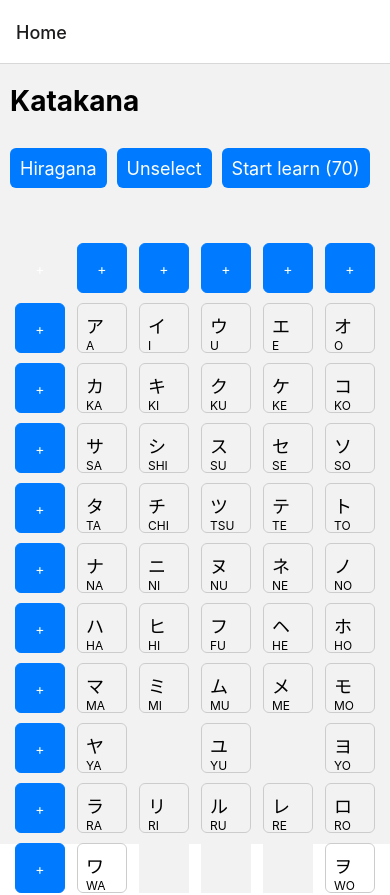
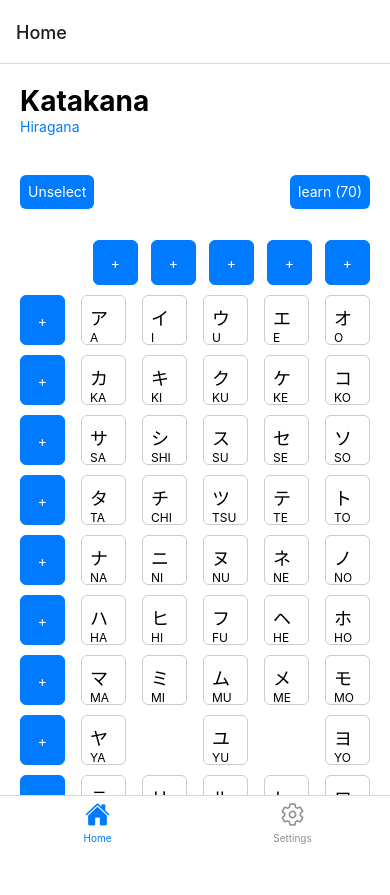
Before and after one commit to nikkhvat/kana-master, a React Native app: screen / in a window 390 px wide. Shown: the top 895 px of the page. After the commit the page ends 844 px from the top, so only its background shows below. Built offline with nearby package versions, Linux system fonts and the light colour scheme.

Commit message:
add Settiongs

```diff
--- a/App.tsx
+++ b/App.tsx
@@ -1,23 +1,53 @@
-import React from 'react';
+import React from "react";
+import { NavigationContainer } from "@react-navigation/native";
+import { createNativeStackNavigator } from "@react-navigation/native-stack";
+import { createBottomTabNavigator } from "@react-navigation/bottom-tabs";
+import Ionicons from "react-native-vector-icons/Ionicons";
 
-import { NavigationContainer } from '@react-navigation/native';
-import { createNativeStackNavigator } from '@react-navigation/native-stack';
+import HomeScreen from "./pages/Home/Index";
+import LearnScreen from "./pages/Learn/index";
+import SettingsScreen from "./pages/Settings/Index";
+import { RootStackParamList } from "./types";
 
-import HomeScreen from './pages/Home/Index';
-import LearnScreen from './pages/Learn/index';
-import { RootStackParamList } from './types';
+const Stack = createNativeStackNavigator<RootStackParamList>();
+const Tab = createBottomTabNavigator();
+
+function BottomTabNavigator() {
+  return (
+    <Tab.Navigator
+      screenOptions={({ route }) => ({
+        tabBarIcon: ({ focused, color, size }) => {
+          let iconName = "default-icon-name"; // Укажите имя иконки по умолчанию
+
+          if (route.name === "Home") {
+            iconName = focused ? "home" : "home-outline";
+          } else if (route.name === "Settings") {
+            iconName = focused ? "settings" : "settings-outline";
+          }
+
+          return <Ionicons name={iconName} size={size} color={color} />;
+        }
+      })}
+    >
+      <Tab.Screen name="Home" component={HomeScreen} />
+      <Tab.Screen name="Settings" component={SettingsScreen} />
+    </Tab.Navigator>
+  );
+}
 
 const App = () => {
-  const Stack = createNativeStackNavigator<RootStackParamList>();
-
   return (
     <NavigationContainer>
       <Stack.Navigator>
-        <Stack.Screen name="Home" component={HomeScreen} />
+        <Stack.Screen
+          name="Home"
+          component={BottomTabNavigator}
+          options={{ headerShown: false }}
+        />
         <Stack.Screen name="Learn" component={LearnScreen} />
       </Stack.Navigator>
     </NavigationContainer>
   );
-}
+};
 
 export default App;
--- a/package.json
+++ b/package.json
@@ -9,6 +9,8 @@
     "web": "expo start --web"
   },
   "dependencies": {
+    "@react-native-picker/picker": "^2.5.1",
+    "@react-navigation/bottom-tabs": "^6.5.11",
     "@react-navigation/native": "^6.1.9",
     "@react-navigation/native-stack": "^6.9.17",
     "@react-navigation/stack": "^6.3.20",
@@ -17,13 +19,15 @@
     "react": "18.2.0",
     "react-native": "0.72.6",
     "react-native-safe-area-context": "^4.7.4",
-    "react-native-screens": "^3.27.0"
+    "react-native-screens": "^3.27.0",
+    "react-native-vector-icons": "^10.0.2"
   },
   "devDependencies": {
     "@babel/core": "^7.20.0",
     "@tsconfig/react-native": "^3.0.2",
     "@types/jest": "^29.5.8",
     "@types/react": "^18.2.37",
+    "@types/react-native-vector-icons": "^6.4.18",
     "@types/react-test-renderer": "^18.0.6",
     "typescript": "^5.2.2"
   },
--- a/pages/Home/Index.tsx
+++ b/pages/Home/Index.tsx
@@ -63,18 +63,19 @@ const HomeScreen: React.FC<HomeScreenProps> = ({ navigation }) => {
 
   return (
     <View style={styles.container}>
-      <Text style={styles.title}>
+      <Text
+        onPress={() => setKata(kata === "ka" ? "hi" : "ka")}
+        style={styles.title}
+      >
         {kata === "ka" ? "Katakana" : "Hiragana"}
       </Text>
+      <Text
+        onPress={() => setKata(kata === "ka" ? "hi" : "ka")}
+        style={styles.link}
+      >
+        {kata === "ka" ? "Hiragana" : "Katakana"}
+      </Text>
       <View style={styles.buttons_container}>
-        <TouchableOpacity
-          style={styles.button}
-          onPress={() => setKata(kata === "ka" ? "hi" : "ka")}
-        >
-          <Text style={styles.buttonText}>
-            {kata === "ka" ? "Hiragana" : "Katakana"}
-          </Text>
-        </TouchableOpacity>
         <TouchableOpacity
           style={styles.button}
           onPress={() => setSelected({ rows: [], cols: [] })}
@@ -83,8 +84,7 @@ const HomeScreen: React.FC<HomeScreenProps> = ({ navigation }) => {
         </TouchableOpacity>
         <TouchableOpacity onPress={navigateToLearn} style={styles.button}>
           <Text style={styles.buttonText}>
-            Start learn (
-            {selectedLetters.length > 0 ? selectedLetters.length : "all"})
+            learn ({selectedLetters.length > 0 ? selectedLetters.length : "all"})
           </Text>
         </TouchableOpacity>
       </View>
--- a/pages/Home/styles.ts
+++ b/pages/Home/styles.ts
@@ -2,37 +2,43 @@ import { StyleSheet } from "react-native";
 
 export const styles = StyleSheet.create({
   container: {
-    paddingTop: 20,
-    paddingBottom: 140,
+    flex: 1,
+    backgroundColor: "#ffffff",
+  },
+  title: {
+    fontSize: 28,
+    fontWeight: "bold",
+    marginLeft: 20,
+    marginTop: 20,
+  },
+  link: {
+    color: "#007bff",
+    marginLeft: 20,
+    marginBottom: 20,
   },
   buttons_container: {
     flex: 1,
     flexDirection: "row",
-    justifyContent: "flex-start",
-    gap: 10,
-    paddingBottom: 50,
-    padding: 10,
-  },
-  title: {
-    fontSize: 28,
-    fontWeight: "bold",
-    marginBottom: 20,
-    marginLeft: 10,
+    justifyContent: "space-between",
+    gap: 5,
+    paddingBottom: 45,
+    padding: 20,
   },
   button: {
     backgroundColor: "#007bff",
-    padding: 10,
-    height: 40,
+    padding: 8,
+    height: 34,
     borderRadius: 6,
     marginBottom: 20,
   },
   buttonText: {
     color: "white",
-    fontSize: 18,
+    fontSize: 14,
     textAlign: "center",
   },
   table: {
-    padding: 10,
+    padding: 20,
+    gap: 10
   },
   row: {
     flexDirection: "row",
@@ -42,22 +48,22 @@ export const styles = StyleSheet.create({
   row_btns: {
     flexDirection: "row",
     alignItems: "center",
-    justifyContent: "space-between",
+    justifyContent: "flex-end",
+    marginLeft: 0,
+    gap: 13
   },
   cell: {
     padding: 8,
-    margin: 5,
     borderRadius: 6,
     borderWidth: 1,
     borderColor: "#ccc",
-    width: 50,
+    width: 45,
     height: 50,
   },
   selectButtonLong: {
     padding: 8,
-    margin: 5,
-    width: 50,
-    height: 50,
+    width: 45,
+    height: 45,
   },
   selected: {
     backgroundColor: "#e0dcdc",
@@ -72,10 +78,10 @@ export const styles = StyleSheet.create({
     color: "black",
   },
   empty: {
-    backgroundColor: "#f2f2f2",
+    backgroundColor: "white",
     borderRadius: 0,
     borderWidth: 0,
-    borderColor: "#f2f2f2",
+    borderColor: "white",
   },
   text: {
     fontSize: 18,
@@ -85,13 +91,12 @@ export const styles = StyleSheet.create({
   },
   selectButton: {
     backgroundColor: "#007bff",
-    width: 50,
+    width: 45,
     height: 50,
     display: "flex",
     justifyContent: "center",
     alignContent: "center",
     padding: 8,
-    margin: 5,
     borderRadius: 6,
     borderWidth: 1,
     borderColor: "#007bff",
@@ -101,8 +106,8 @@ export const styles = StyleSheet.create({
     textAlign: "center",
   },
   selectButtonSmall: {
-    backgroundColor: "#f2f2f2",
-    borderColor: "#f2f2f2",
-    width: 50,
+    backgroundColor: "white",
+    borderColor: "white",
+    width: 45,
   },
 });
--- a/pages/Learn/styles.ts
+++ b/pages/Learn/styles.ts
@@ -5,7 +5,8 @@ export const styles = StyleSheet.create({
   container: {
     flex: 1,
     alignItems: "center",
-    justifyContent: "center"
+    justifyContent: "center",
+    backgroundColor: "#ffffff",
   },
   title: {
     fontSize: 146,
--- /dev/null
+++ b/pages/Settings/Index.tsx
@@ -0,0 +1,51 @@
+import React, { useState } from "react";
+import { Text, View, TouchableOpacity, Alert } from "react-native";
+import { styles } from "./styles";
+
+const Settings: React.FC = () => {
+  const [selectedLanguage, setSelectedLanguage] = useState("русский");
+  const [selectedTheme, setSelectedTheme] = useState("системное");
+
+  const chooseLanguage = () => {
+    Alert.alert(
+      "Выберите язык",
+      "",
+      [
+        { text: "Русский", onPress: () => setSelectedLanguage("русский") },
+        { text: "Английский", onPress: () => setSelectedLanguage("английский") },
+        { text: "Отмена", onPress: () => {}, style: "cancel" },
+      ],
+      { cancelable: true }
+    );
+  };
+
+  const chooseTheme = () => {
+    Alert.alert(
+      "Выберите тему",
+      "",
+      [
+        { text: "Системное", onPress: () => setSelectedTheme("системное") },
+        { text: "Тёмная", onPress: () => setSelectedTheme("тёмная") },
+        { text: "Светлая", onPress: () => setSelectedTheme("светлая") },
+        { text: "Отмена", onPress: () => {}, style: "cancel" },
+      ],
+      { cancelable: true }
+    );
+  };
+
+  return (
+    <View style={styles.container}>
+      <Text style={styles.title}>Настройки</Text>
+
+      <TouchableOpacity style={styles.option} onPress={chooseLanguage}>
+        <Text style={styles.optionText}>Язык: {selectedLanguage}</Text>
+      </TouchableOpacity>
+
+      <TouchableOpacity style={styles.option} onPress={chooseTheme}>
+        <Text style={styles.optionText}>Тема приложения: {selectedTheme}</Text>
+      </TouchableOpacity>
+    </View>
+  );
+};
+
+export default Settings;
--- /dev/null
+++ b/pages/Settings/styles.ts
@@ -0,0 +1,27 @@
+import { StyleSheet } from 'react-native';
+
+export const styles = StyleSheet.create({
+  container: {
+    flex: 1,
+    padding: 20,
+    backgroundColor: "#ffffff",
+  },
+  title: {
+    fontSize: 28,
+    fontWeight: "bold",
+    marginBottom: 20,
+  },
+  option: {
+    backgroundColor: "#f2f2f2",
+    padding: 15,
+    borderRadius: 10,
+    shadowColor: "#000000",
+    shadowOffset: { width: 0, height: 2 },
+    shadowRadius: 6,
+    elevation: 3,
+    marginTop: 15,
+  },
+  optionText: {
+    fontSize: 18,
+  },
+});
```
Also changed, not shown: 1 other file (tests, documents, lock files or other folders).
